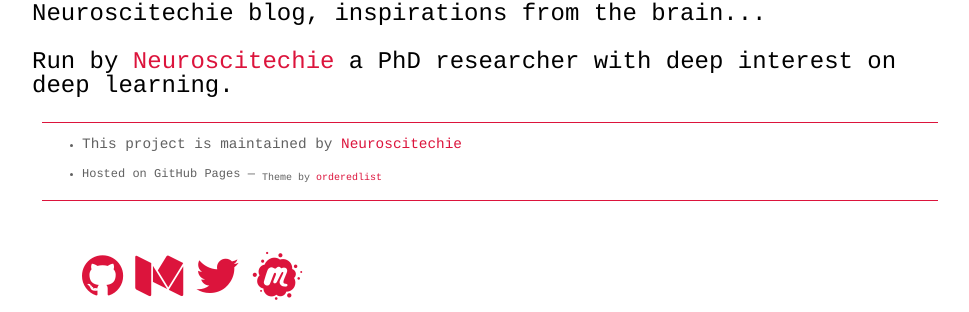
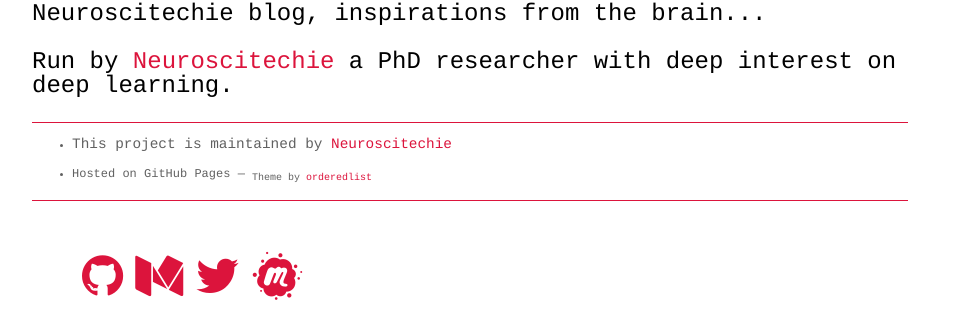
Before and after one commit to inantubek/meltemiatay.github.io, a Jekyll site: the page built from index.html, in a window 1280 px wide. Shown: the part 403-715 px from the top of the page, without its empty margins (160-1129 px from the left). Built offline with Jekyll 4.4.1, drawn with Linux system fonts in a browser that asks for light colours; nearby versions of some CDN libraries.

Commit message:
Update main.css

```diff
--- a/css/main.css
+++ b/css/main.css
@@ -62,7 +62,8 @@ p {
    border-top: 1px solid #dc143c;
    border-bottom: 1px solid #dc143c;
    bottom: 0px;
-   left:10px;
+   left:0px;
+   margin-right: 20px;
 }
 .icons {
    position:relative;
```
